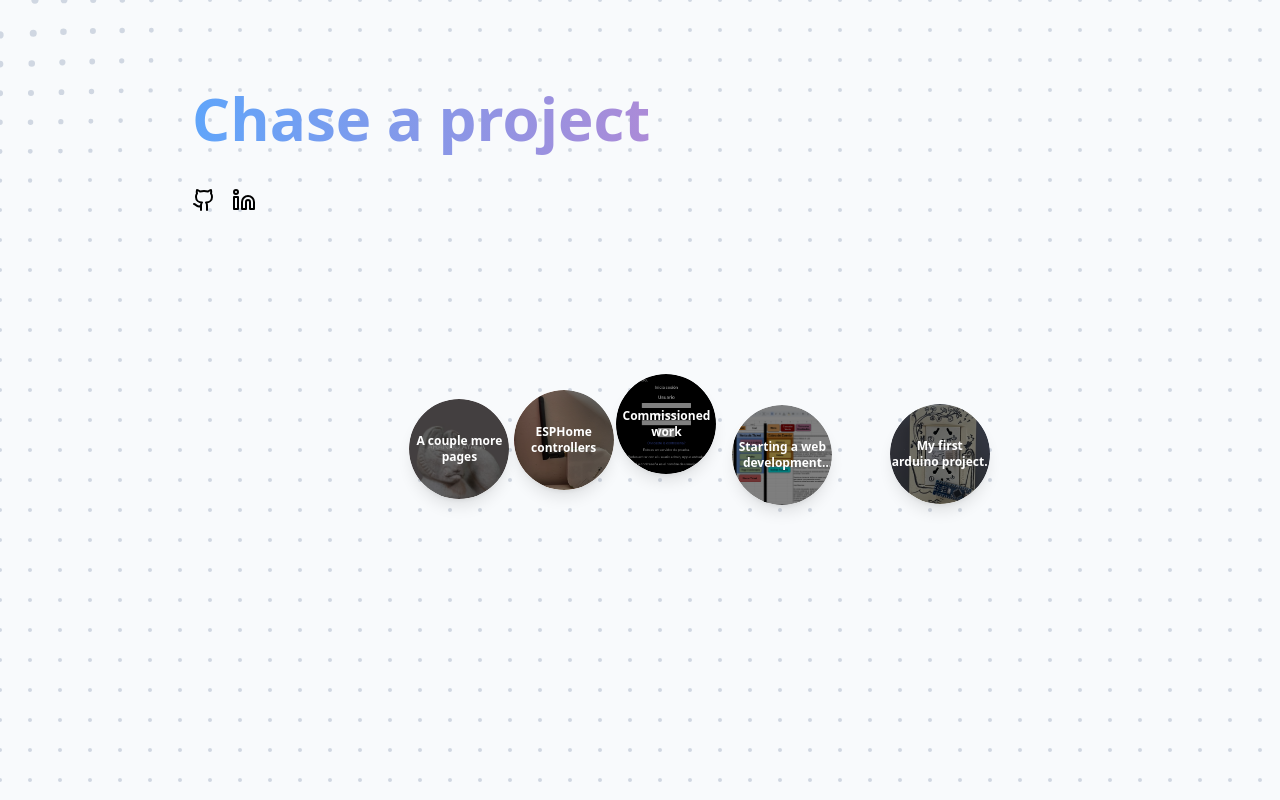
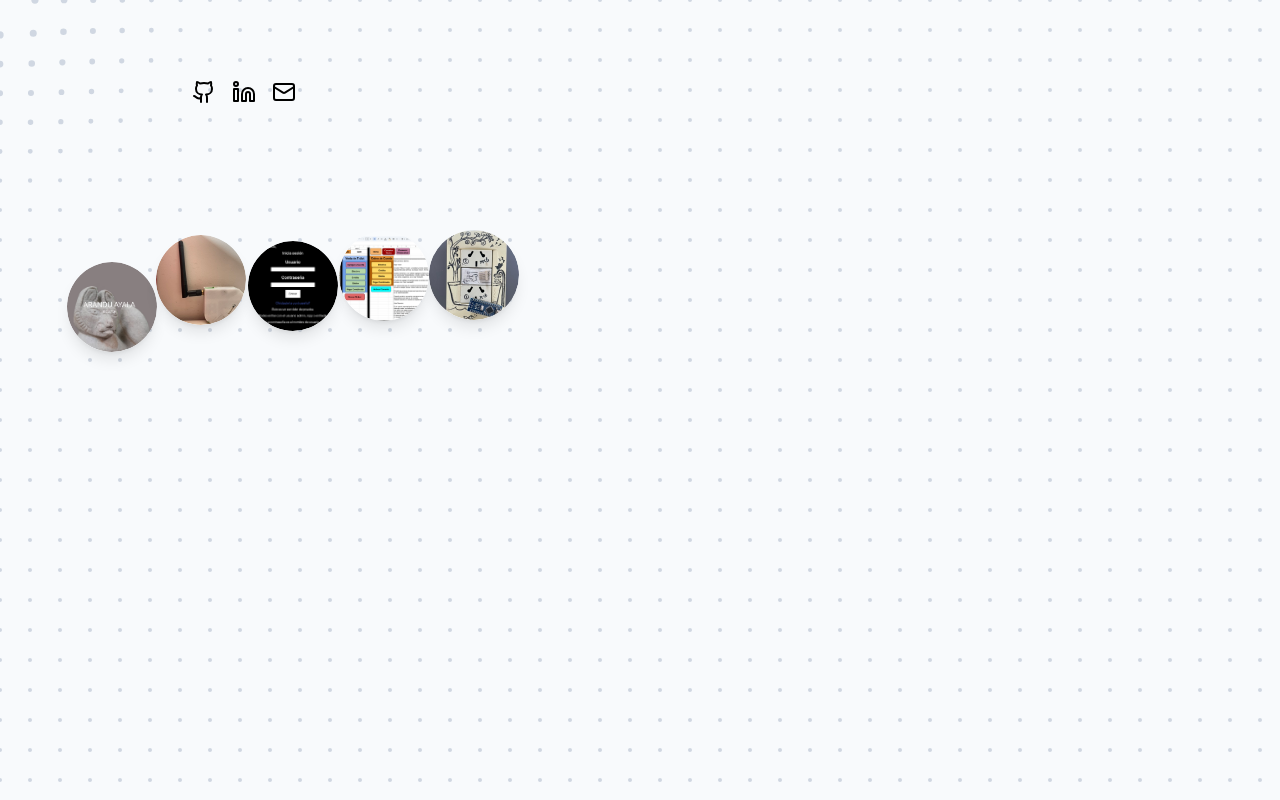
Before and after one commit to gomezag/agustin, a React (Vite) app: page / in a window 1280 px wide. Built offline with nearby package versions, Linux system fonts and the light colour scheme.

Commit message:
Fix Physics

```diff
--- a/src/App.tsx
+++ b/src/App.tsx
@@ -1,15 +1,21 @@
-import React, { useState, useEffect, useRef } from 'react';
+import { useState, useEffect, useRef } from 'react';
 import { Grid } from './components/Grid';
 import { BlogBubble } from './components/BlogBubble';
 import { PostDialog } from './components/PostDialog';
 import { BlogPost } from './types';
 import { blogPosts } from './data/blogPosts';
-import { Github, Linkedin } from 'lucide-react';
+import { Github, Linkedin, Mail } from 'lucide-react';
 
-const SAMPLE_POSTS = blogPosts.map((post, index) => ({
+const POSTS = blogPosts.map((post, index) => ({
   id: index,
   ...post
 }));
+
+const MIN_VELOCITY = 0.000001;
+
+function getForce(G: number, dist: number) {
+  return G/(dist^2);
+};
 
 function App() {
   const [mousePosition, setMousePosition] = useState({ x: 0, y: 0 });
@@ -43,11 +49,6 @@ function App() {
     window.addEventListener("keydown", handleKeyDown);
 
     const handleMouseUp = () => {
-      if (draggedBubble) {
-        const { id } = draggedBubble;
-        velocitiesRef.current[id].vx = 0;
-        velocitiesRef.current[id].vy = 0;
-      }
       setDraggedBubble(null);
     };
 
@@ -61,7 +62,7 @@ function App() {
   }, [draggedBubble, mousePosition]);
 
   useEffect(() => {
-    SAMPLE_POSTS.forEach((post) => {
+    POSTS.forEach((post) => {
       if (!velocitiesRef.current[post.id]) {
         velocitiesRef.current[post.id] = { vx: (Math.random() - 0.5), vy: (Math.random() - 0.5) };
       }
@@ -80,8 +81,8 @@ function App() {
       if (!prevTimeRef.current) prevTimeRef.current = timestamp;
       const deltaTime = timestamp - prevTimeRef.current;
       const timeScale = Math.min(deltaTime / 16.667, 2);
-      const G = 0.00007; // Gravitational constant (tweak for desired effect)
-      const G_cursor = 0.001;
+      const G = 10;
+      const G_cursor = 30;
       const softening = 10;
       const cursorRadius = 400;
 
@@ -89,17 +90,25 @@ function App() {
 
       const newPositions = { ...bubblePositions };
 
-      SAMPLE_POSTS.forEach((post1) => {
-        if (draggedBubble && draggedBubble.id === post1.id) return; // Skip updating the dragged bubble
+      POSTS.forEach((post1) => {
         const velocity1 = velocitiesRef.current[post1.id];
-
         const pos1 = newPositions[post1.id];
         if (!pos1) return;
+
+        // Handle dragging.
+        if (draggedBubble && draggedBubble.id === post1.id){
+          velocity1.vx = (-pos1.x+mousePosition.x)/deltaTime;
+          velocity1.vy = (-pos1.y+mousePosition.y)/deltaTime;
+          pos1.x = mousePosition.x;
+          pos1.y = mousePosition.y;
+          return;
+        }
 
         let totalForceX = 0;
         let totalForceY = 0;
 
-        SAMPLE_POSTS.forEach((post2) => {
+        //Calculate pull and bounce with other balls
+        POSTS.forEach((post2) => {
           if (post1.id === post2.id) return;
           const pos2 = newPositions[post2.id];
           if (!pos2) return;
@@ -107,12 +116,12 @@ function App() {
 
           const dx = pos2.x - pos1.x;
           const dy = pos2.y - pos1.y;
-          const distanceSq = dx * dx + dy * dy + softening; // Softened distance to avoid singularities
+          const distanceSq = dx * dx + dy * dy + softening;
           const distance = Math.sqrt(distanceSq);
           const minDistance = (post1.radius + post2.radius) / 2;
 
+          // Resolve overlap
           if (distance > 0 && distance < minDistance) {
-            // Resolve overlap by pushing bubbles apart
             const overlap = minDistance - distance;
             const pushX = (dx / distance) * (overlap / 2);
             const pushY = (dy / distance) * (overlap / 2);
@@ -122,49 +131,57 @@ function App() {
             pos2.x += pushX;
             pos2.y += pushY;
 
-            // Swap velocities (simplified elastic collision)
             const velocity2 = velocitiesRef.current[post2.id];
             [velocity1.vx, velocity2.vx] = [velocity2.vx, velocity1.vx];
             [velocity1.vy, velocity2.vy] = [velocity2.vy, velocity1.vy];
           }
-          let thisForce = (distance) * G;
+
+          // Gravitational pull between objects
+          let thisForce = getForce(G, distance);
           totalForceX += (dx / distance) * thisForce;
           totalForceY += (dy / distance) * thisForce;
 
-
         });
 
+        // Add mouse cursor gravitational pull
         const mouseDx = mousePosition.x - pos1.x;
         const mouseDy = mousePosition.y - pos1.y;
-        const mouseDistance = Math.sqrt(mouseDx * mouseDx + mouseDy * mouseDy);
+        const mouseDistance = Math.sqrt(mouseDx * mouseDx + mouseDy * mouseDy+softening);
 
-        if (mouseDistance > 0 && mouseDistance < cursorRadius) {
-          const mouseForce = (cursorRadius - mouseDistance) * G_cursor;
+        if (mouseDistance > 0 && mouseDistance > cursorRadius) {
+          const mouseForce =  getForce(G_cursor, mouseDistance);
           totalForceX += (mouseDx / mouseDistance) * mouseForce;
           totalForceY += (mouseDy / mouseDistance) * mouseForce;
         }
 
+        // update velocities according to dv = F dt
         const velocity = velocitiesRef.current[post1.id];
         velocity.vx += totalForceX * timeScale;
         velocity.vy += totalForceY * timeScale;
-        velocity.vx *= 0.999;
-        velocity.vy *= 0.999;
-
+        if(Math.abs(velocity.vx) < MIN_VELOCITY) {
+          velocity.vx=0;
+        }
+        if(Math.abs(velocity.vy) < MIN_VELOCITY) {
+          velocity.vy=0;
+        }
+        // tentative positions
         let newX = pos1.x + velocity.vx * timeScale;
         let newY = pos1.y + velocity.vy * timeScale;
 
+        // Check constraints
         const energyLoss = 0.7;
         const bubbleSize = post1.radius;
-
         if (newX < bubbleSize) {
           newX = bubbleSize;
+          //lose velocity on bounce
           velocity.vx = Math.abs(velocity.vx) * energyLoss;
         } else if (newX > window.innerWidth - bubbleSize) {
           newX = window.innerWidth - bubbleSize;
+          // lose velocity on bounce
           velocity.vx = -Math.abs(velocity.vx) * energyLoss;
         }
+        // Same for Y coord
         const headerHeight = document.querySelector('header')?.offsetHeight || 100;
-
         if (newY < headerHeight + bubbleSize) {
           newY = headerHeight + bubbleSize;
           velocity.vy = Math.abs(velocity.vy) * energyLoss;
@@ -172,7 +189,7 @@ function App() {
           newY = window.innerHeight - bubbleSize;
           velocity.vy = -Math.abs(velocity.vy) * energyLoss;
         }
-
+        // update position
         newPositions[post1.id] = { x: newX, y: newY };
       });
 
@@ -193,9 +210,6 @@ function App() {
     <div className="relative min-h-screen overflow-hidden">
         <header className="container mx-auto px-4 py-20 text-white">
           <div className="max-w-4xl mx-auto">
-            <h1 className="py-2 text-6xl font-bold mb-8 bg-clip-text text-transparent bg-gradient-to-r from-blue-400 to-pink-400">
-            Chase a project
-            </h1>
             <div className="flex gap-4">
               <a href="https://github.com/gomezag" className="text-black hover:text-pink-400 transition-colors">
                 <Github size={24} />
@@ -203,13 +217,16 @@ function App() {
               <a href="https://www.linkedin.com/in/agustin-gomez-mansilla/" className="text-black hover:text-pink-400 transition-colors">
                 <Linkedin size={24} />
               </a>
+              <a href="mailto:agustin.gomez.mansilla@gmail.com" className="text-black hover:text-pink-400 transition-colors">
+                <Mail size={24} />
+              </a>
             </div>
           </div>
         </header>
 
       <Grid mousePosition={mousePosition} />
 
-      {SAMPLE_POSTS.map((post) => (
+      {POSTS.map((post) => (
         bubblePositions[post.id] && (
           <BlogBubble
             key={post.id}
--- a/src/components/BlogBubble.tsx
+++ b/src/components/BlogBubble.tsx
@@ -1,4 +1,3 @@
-import React from 'react';
 import { BlogPost } from '../types';
 
 interface BlogBubbleProps {
@@ -26,11 +25,6 @@ export function BlogBubble({ post, position, onClick, onMouseDown }: BlogBubbleP
         alt={post.title}
         className="absolute inset-0 w-full h-full object-cover rounded-full"
       />
-      <div className="absolute inset-0 bg-black bg-opacity-50 flex items-center justify-center rounded-full">
-        <h3 className="text-white font-semibold text-xs w-24 text-center line-clamp-2">
-          {post.title}
-        </h3>
-      </div>
     </button>
   );
 }
--- a/src/data/blogPosts.ts
+++ b/src/data/blogPosts.ts
@@ -4,7 +4,7 @@ import esprf from '../assets/espRF.jpeg'
 import aranduayala from '../assets/aranduayala.png'
 import ejumina from '../assets/ejumina.png'
 import { BlogPostData } from '../types'
-const radius=100;
+const radius=90;
 
 export const blogPosts:BlogPostData[] = [
   {
```
